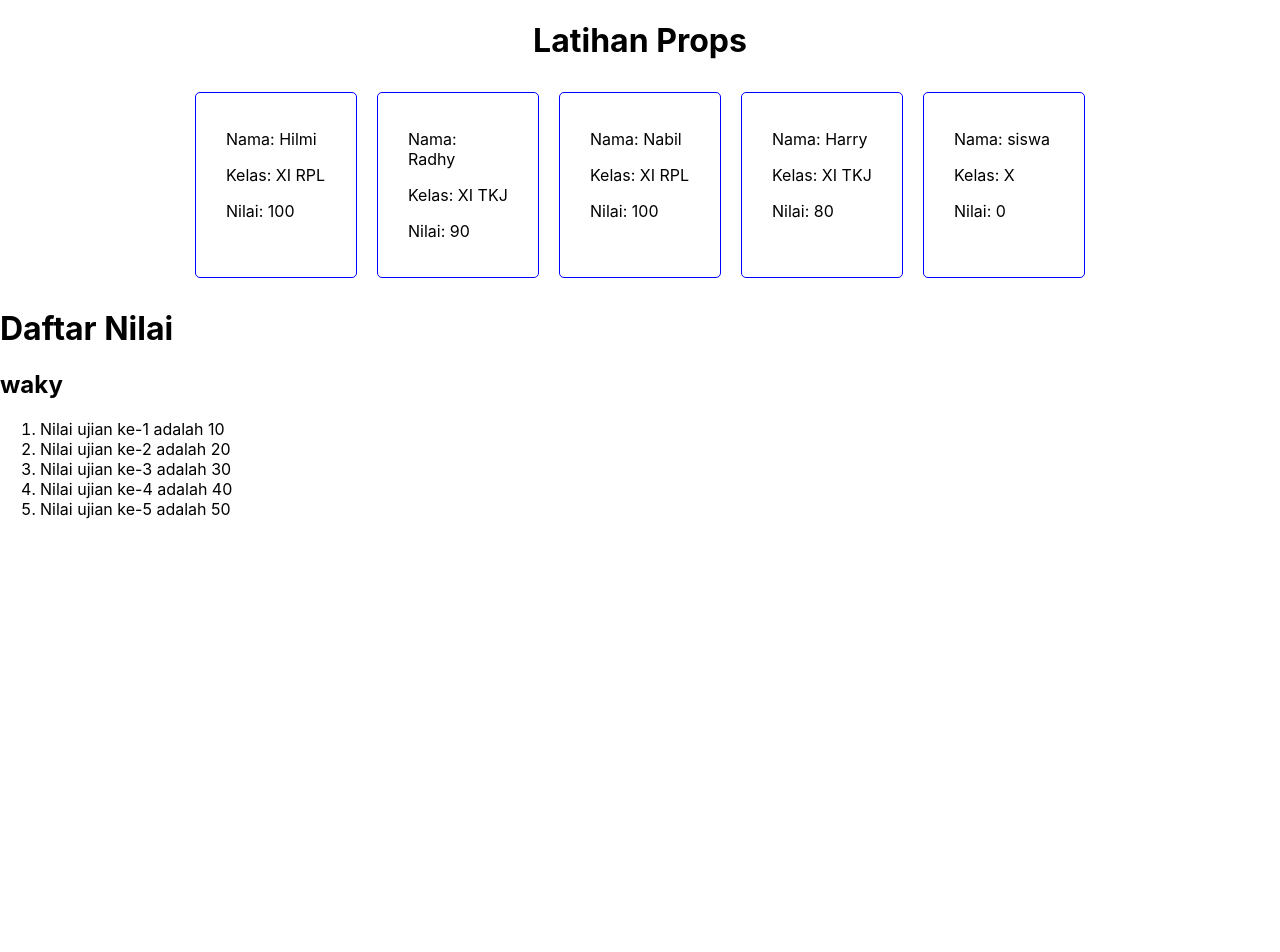
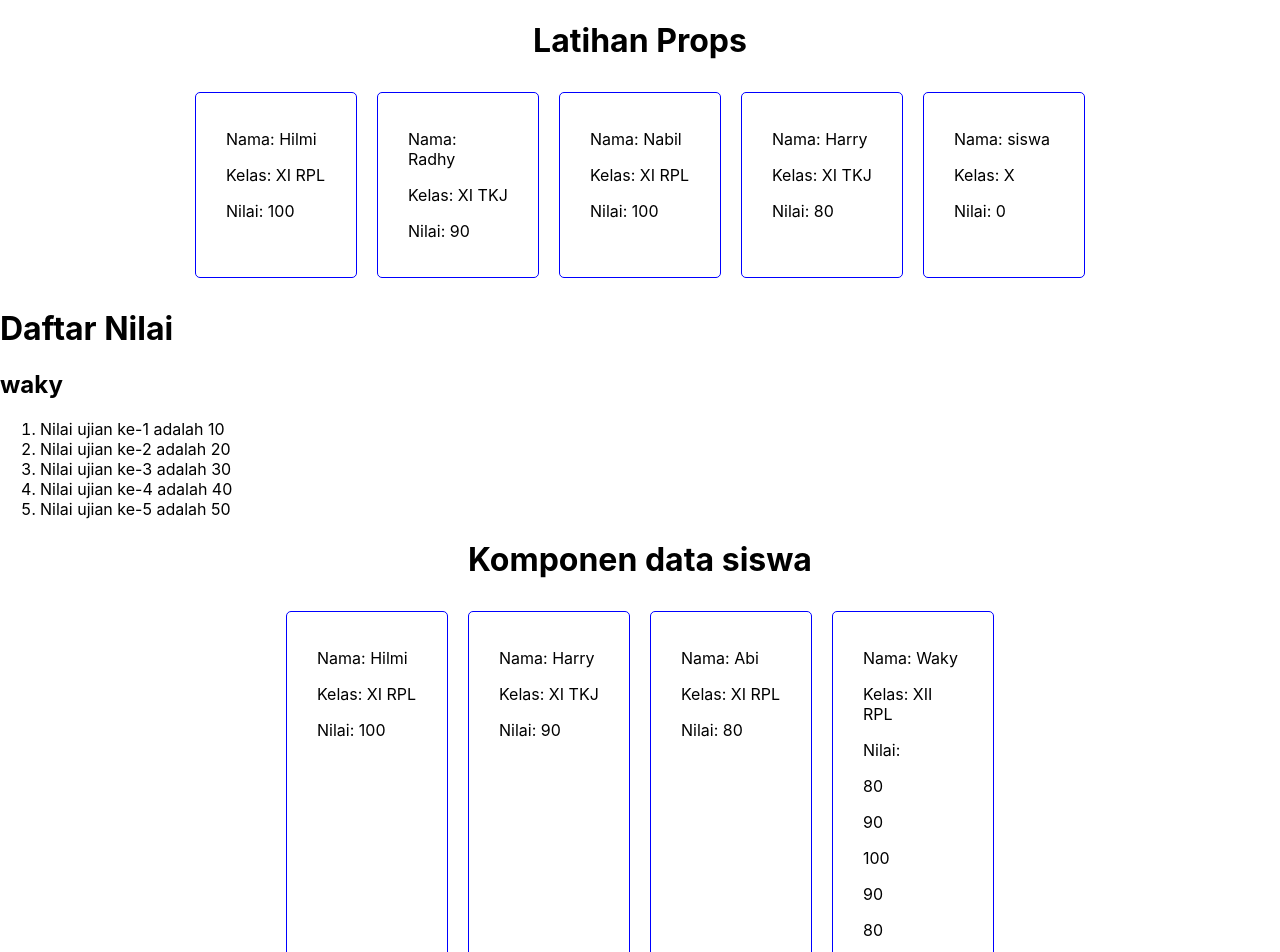
Before and after one commit to Wakype/belajar_reactjs, a React (Create React App) app: page / in a window 1280 px wide. Shown: the top 952 px of the page. Before the commit the page ends 800 px from the top, so only its background shows below. Built offline with nearby package versions, Linux system fonts and the light colour scheme.

Commit message:
belajar props bagian 2

```diff
--- a/src/App.js
+++ b/src/App.js
@@ -2,9 +2,32 @@
 import "./styles/style.css";
 import Identitas from "./module/indentitas";
 import Nilai from "./module/nilai";
+import DataSiswa from "./module/datasiswa";
 
 function App() {
   let [data, setData] = React.useState([10, 20, 30, 40, 50]);
+  const [dataSiswa, setDataSiswa] = React.useState([
+    {
+      nama: "Hilmi",
+      kelas: "XI RPL",
+      nilai: 100,
+    },
+    {
+      nama: "Harry",
+      kelas: "XI TKJ",
+      nilai: 90,
+    },
+    {
+      nama: "Abi",
+      kelas: "XI RPL",
+      nilai: 80,
+    },
+  ]);
+  const [nilaiSiswa, setNilaiSiswa] = React.useState({
+    nama: 'Waky',
+    kelas: 'XII RPL',
+    nilai: [80, 90, 100, 90, 80, 90]
+  })
 
   return (
     <React.Fragment>
@@ -16,7 +39,13 @@
         <Identitas nama={"Harry"} kelas={"XI TKJ"} nilai={80} />
         <Identitas />
       </section>
+
       <Nilai nama={"waky"} data={data} />
+
+      <h1 className="header">Komponen data siswa</h1>
+      <section>
+        <DataSiswa data1={dataSiswa} nilai={nilaiSiswa} />
+      </section>
     </React.Fragment>
   );
 }
--- /dev/null
+++ b/src/module/datasiswa.jsx
@@ -0,0 +1,24 @@
+import React from "react";
+
+export default function DataSiswa({ data1, nilai }) {
+  return (
+    <React.Fragment>
+      {data1?.map(function (item, index) {
+        return (
+            <div className="identitas">
+              <p>Nama: {item.nama}</p>
+              <p>Kelas: {item.kelas}</p>
+              <p>Nilai: {item.nilai}</p>
+            </div>
+        );
+      })}
+        <div className="identitas"  >
+            <p>Nama: {nilai.nama}</p>
+            <p>Kelas: {nilai.kelas}</p>
+            <p>Nilai: {nilai.nilai?.map((item) => {
+                return <p>{item}</p>
+            })}</p>
+        </div>
+    </React.Fragment>
+  );
+}
--- a/src/module/nilai.jsx
+++ b/src/module/nilai.jsx
@@ -14,6 +14,7 @@
           <li>{data[2]}</li>
           <li>{data[3]}</li>
           <li>{data[4]}</li> */}
+
           {data?.map((item, index) => {
             return (
               <li>
```
